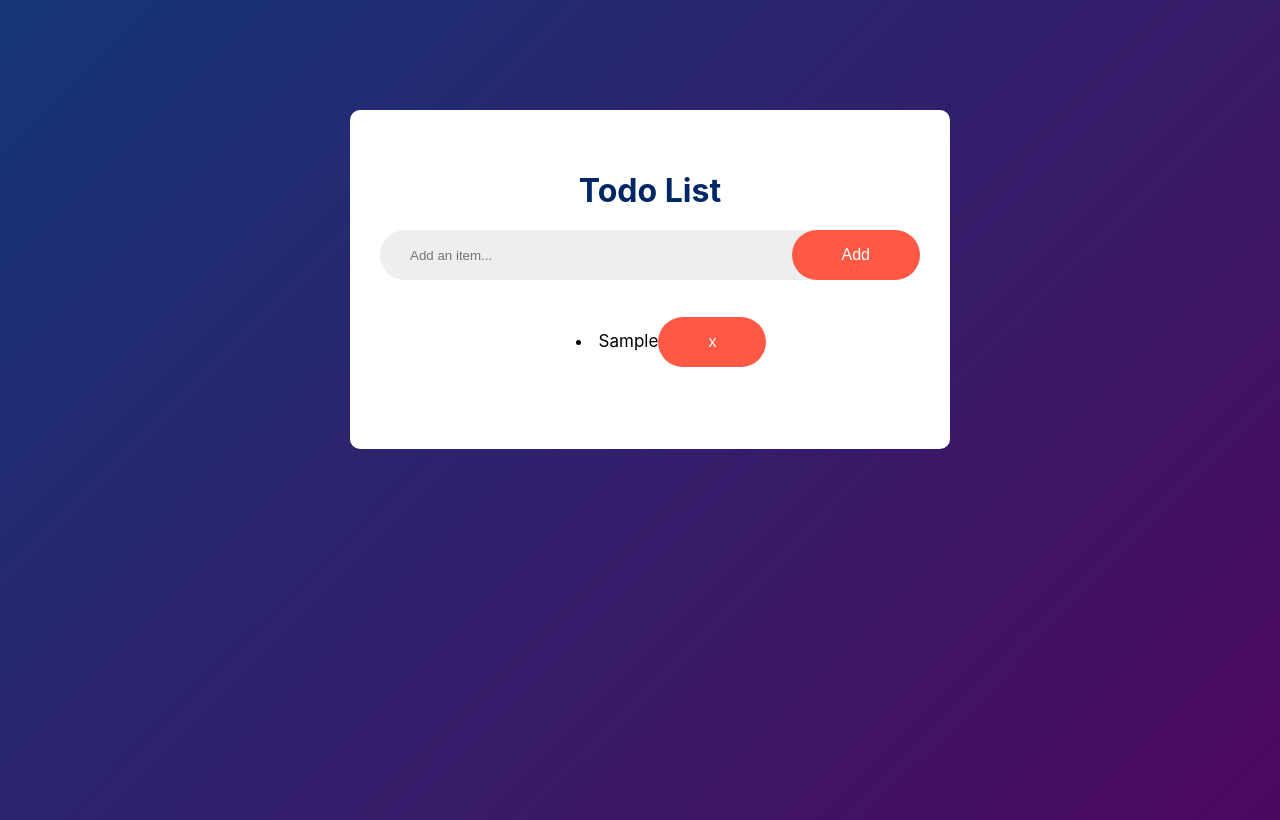
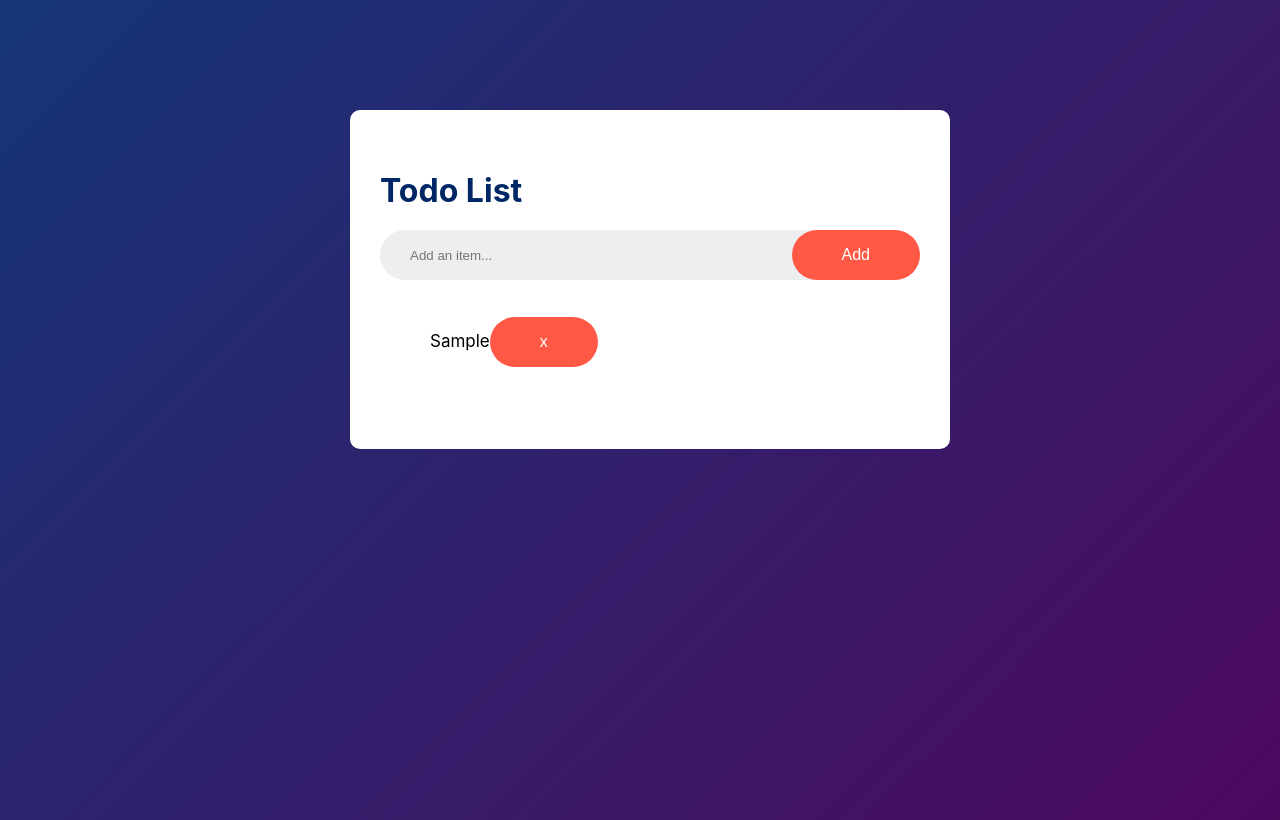
Before and after one commit to casquar1/day11-Arianne, a React (Create React App) app in the folder todo-list/: page / in a window 1280 px wide. Both pictures are taken after typing "Sample" into the empty fields and a click on the button "Add". Built offline with nearby package versions, Linux system fonts and the light colour scheme; the HTML template or start-up script is replaced by a standard one.

Commit message:
refactor: remove li; remove text-align center in app.css

```diff
--- a/todo-list/src/components/TodoItem.js
+++ b/todo-list/src/components/TodoItem.js
@@ -3,10 +3,9 @@ import '../css/TodoItem.css';
 const TodoItem = (props) => {
     return (
         <div className="todo-item">
-            <li>{props.todoItem.text}
-                <span>{props.todoItem.done}</span>
-                <span><button>x</button></span>
-            </li>
+            {props.todoItem.text}
+            <span>{props.todoItem.done}</span>
+            <span><button>x</button></span>
         </div>
     );
 }
--- a/todo-list/src/css/App.css
+++ b/todo-list/src/css/App.css
@@ -1,7 +1,3 @@
-.App {
-  text-align: center;
-}
-
 .App-logo {
   height: 40vmin;
   pointer-events: none;
```
